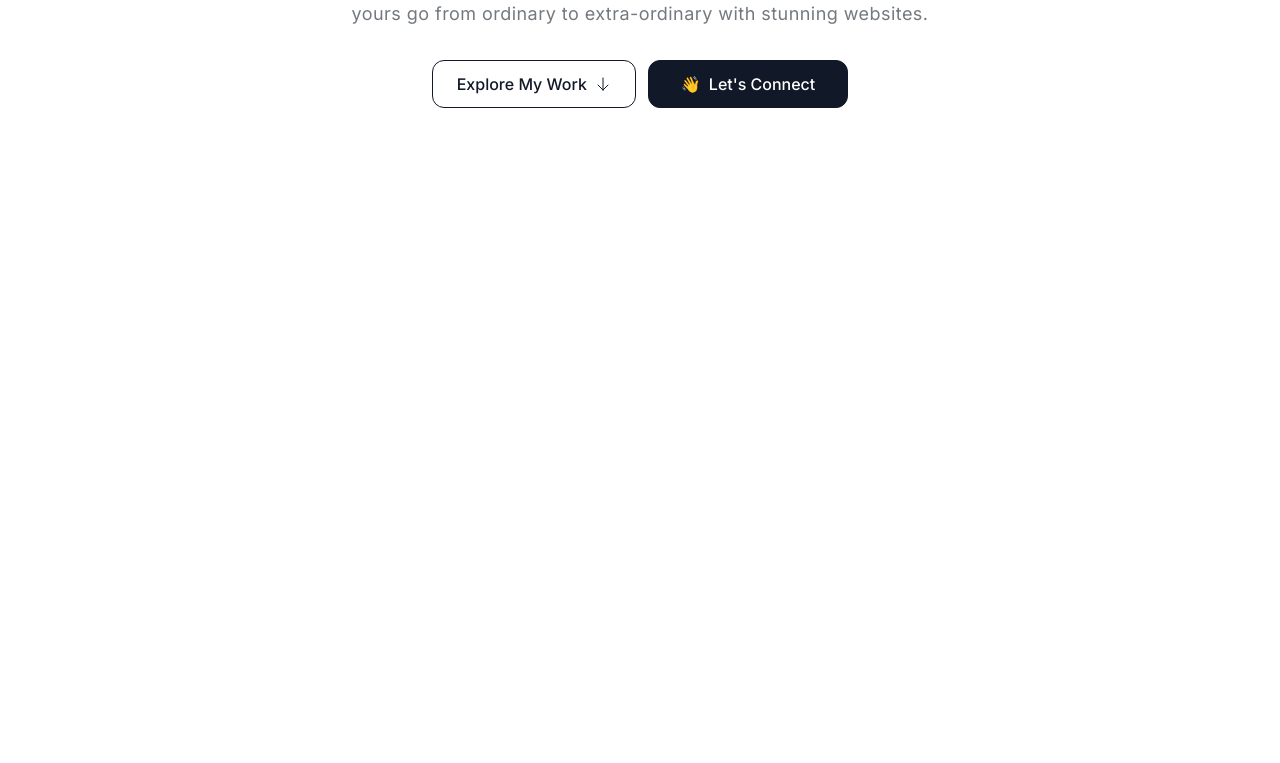
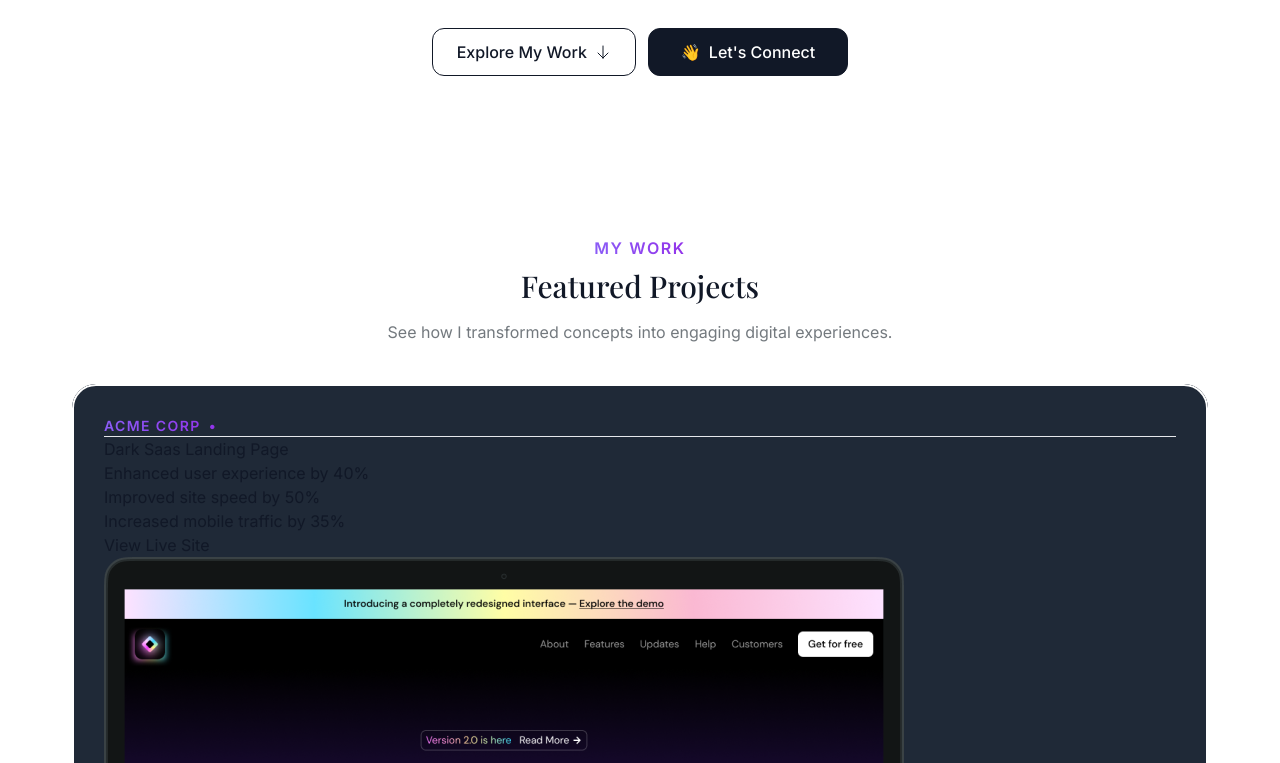
Before and after one commit to bhaumik-dev/bhaumik-dev-portfolio, a Next.js app: page / in a window 1280 px wide. Shown: the part 574-1337 px from the top of the page. Before the commit the page ends 874 px from the top, so only its background shows below. Built offline with nearby package versions, Linux system fonts and the light colour scheme; a web font is replaced by a local one.

Commit message:
Implemented basic dark mode and started projects section work

```diff
--- a/src/app/page.tsx
+++ b/src/app/page.tsx
@@ -1,11 +1,13 @@
 import { Header } from "@/sections/Header";
 import { HeroSection } from "@/sections/Hero";
+import { ProjectsSection } from "@/sections/Projects";
 
 export default function Home() {
   return (
     <div>
       <Header />
       <HeroSection />
+      <ProjectsSection />
     </div>
   );
 }
--- a/src/sections/Hero.tsx
+++ b/src/sections/Hero.tsx
@@ -4,7 +4,7 @@
 
 export const HeroSection = () => {
   return (
-    <div className="py-32 md:py-48">
+    <div className="py-28 md:py-40">
       <div className="container lg:text-center sm:text-left md:text-center">
         <div className="flex flex-col items-center">
           <Image
--- a/src/sections/Projects.tsx
+++ b/src/sections/Projects.tsx
@@ -1,6 +1,7 @@
 import darkSaasLandingPage from "@/assets/images/dark-saas-landing-page.png";
 import lightSaasLandingPage from "@/assets/images/light-saas-landing-page.png";
 import aiStartupLandingPage from "@/assets/images/ai-startup-landing-page.png";
+import Image from "next/image";
 
 const portfolioProjects = [
   {
@@ -42,5 +43,48 @@
 ];
 
 export const ProjectsSection = () => {
-  return <div>Projects Section</div>;
+  return (
+    <div>
+      <div className="container">
+        <div className="flex justify-center">
+          <p className="uppercase font-semibold tracking-widest bg-gradient-to-r from-violet-500 to-purple-600 text-transparent bg-clip-text text-center">
+            My Work
+          </p>
+        </div>
+        <h2 className="text-[var(--color-text)] font-serif text-3xl font-medium text-center mt-2">
+          Featured Projects
+        </h2>
+        <p className="text-[var(--color-text-light)] text-center mt-4 ">
+          See how I transformed concepts into engaging digital experiences.
+        </p>
+        <div className="flex flex-col mt-10">
+          {portfolioProjects.map((project) => (
+            <div
+              key={project.title}
+              className="bg-[var(--color-opposite-background)] rounded-3xl overflow-hidden relative z-0 after:z-10 after:content-[''] after:absolute after:inset-0 after:outline-2 after:outline after:-outline-offset-2 after:rounded-3xl after:outline-[var(--color-opposite-text)] p-8"
+            >
+              <div className="flex">
+                <div className="bg-gradient-to-r from-violet-500 to-purple-600 inline-flex gap-2 font-semibold uppercase tracking-widest text-sm text-transparent bg-clip-text">
+                  <span>{project.company}</span>
+                  <span>&bull;</span>
+                  {/* <span>{project.year}</span> */}
+                </div>
+              </div>
+              <hr />
+              <h3>{project.title}</h3>
+              <ul>
+                {project.results.map((result) => (
+                  <li>{result.title}</li>
+                ))}
+              </ul>
+              <a href={project.link}>
+                <button>View Live Site</button>
+              </a>
+              <Image src={project.image} alt={project.title} />
+            </div>
+          ))}
+        </div>
+      </div>
+    </div>
+  );
 };
```
